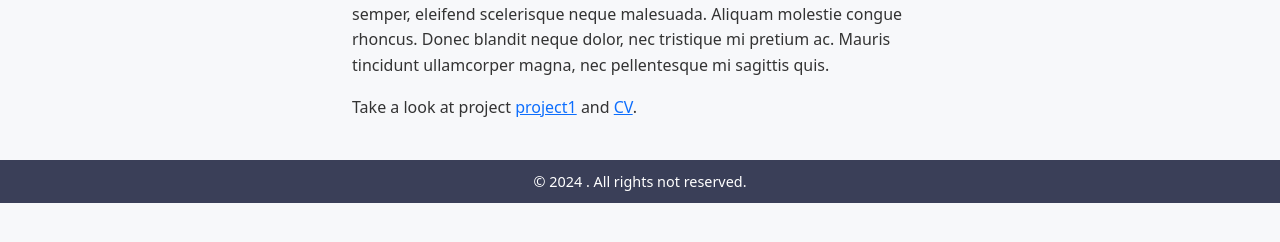
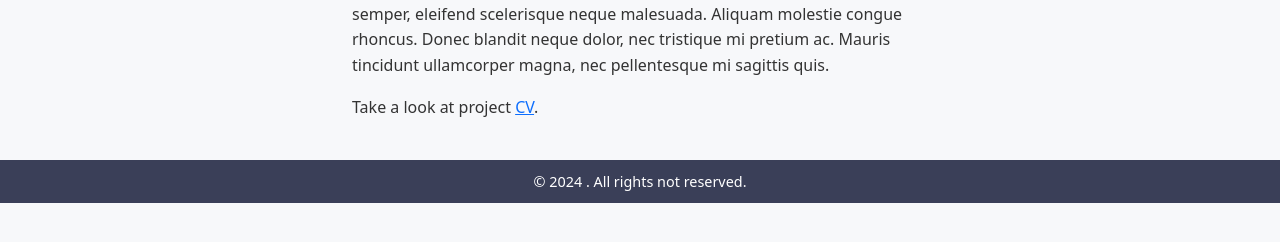
Before and after one commit to BryanKim496/MAE_Portfolio, a Jekyll site: the page built from index.md, in a window 1280 px wide. Shown: the part 596-838 px from the top of the page. Built offline with Jekyll 4.4.1, drawn with Linux system fonts in a browser that asks for light colours.

Commit message:
Update index.md

```diff
--- a/index.md
+++ b/index.md
@@ -13,4 +13,4 @@ My name is Bryan Kim, and I am [your pitch paragraph about your passions, knowle
 
 Aenean tincidunt aliquam arcu, in euismod dui dapibus eu. In placerat, mi et ultrices consequat, quam ligula cursus mauris, in semper neque nibh at est. Maecenas hendrerit dignissim porta. Phasellus nec fringilla dolor. Etiam efficitur nisi sit amet velit pharetra feugiat. Etiam ultrices turpis at leo semper, eleifend scelerisque neque malesuada. Aliquam molestie congue rhoncus. Donec blandit neque dolor, nec tristique mi pretium ac. Mauris tincidunt ullamcorper magna, nec pellentesque mi sagittis quis.
 
-Take a look at project <a href="[2021-radio-rendering.md](https://github.com/BryanKim496/MAE_Portfolio/blob/main/2021-radio-rendering.md)">project1</a> and <a href="https://docs.google.com/document/d/1r1roCD-X7GEaj-CJT6vm5svxqku3KbITfRjbI2GShq0/edit?usp=sharing">CV</a>.
+Take a look at project <a href="blob/main/2021-radio-rendering.md">CV</a>.
```
